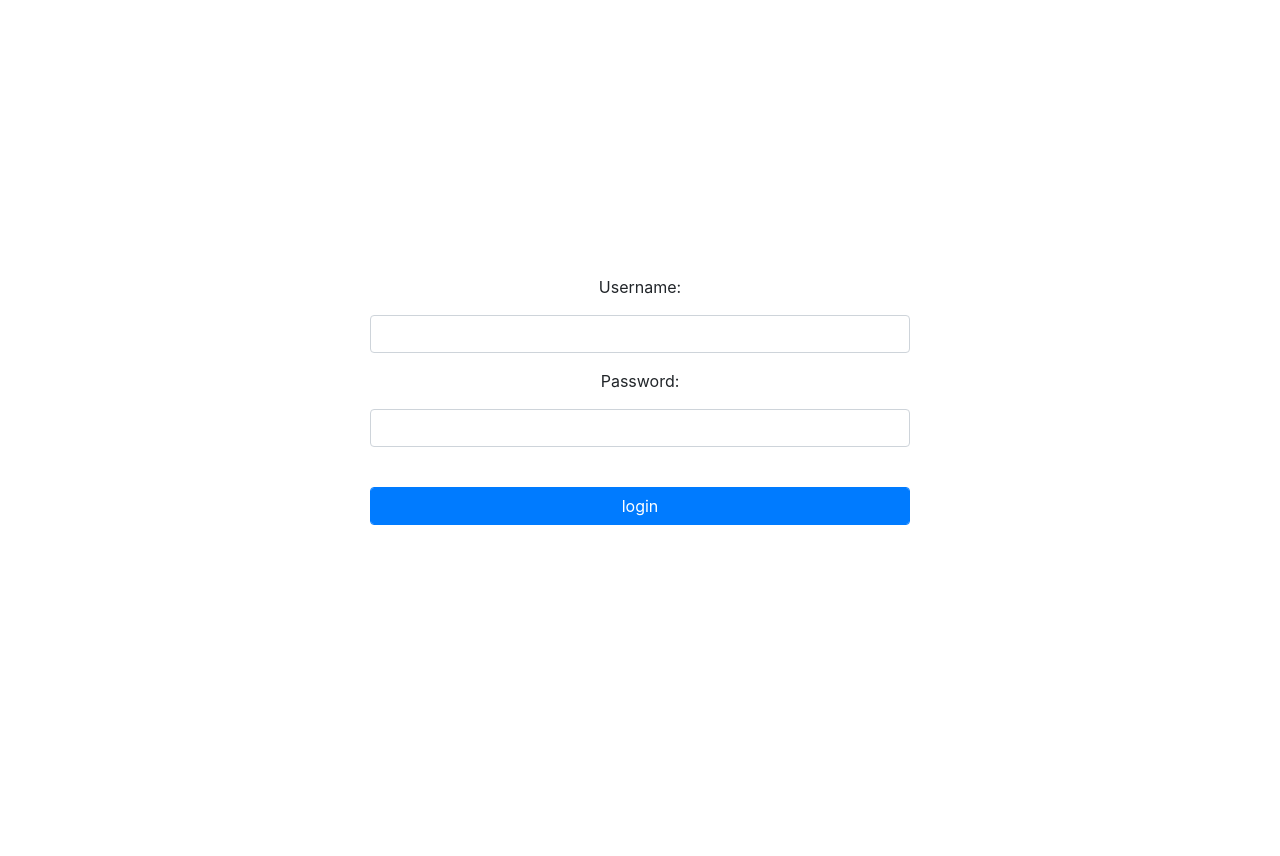
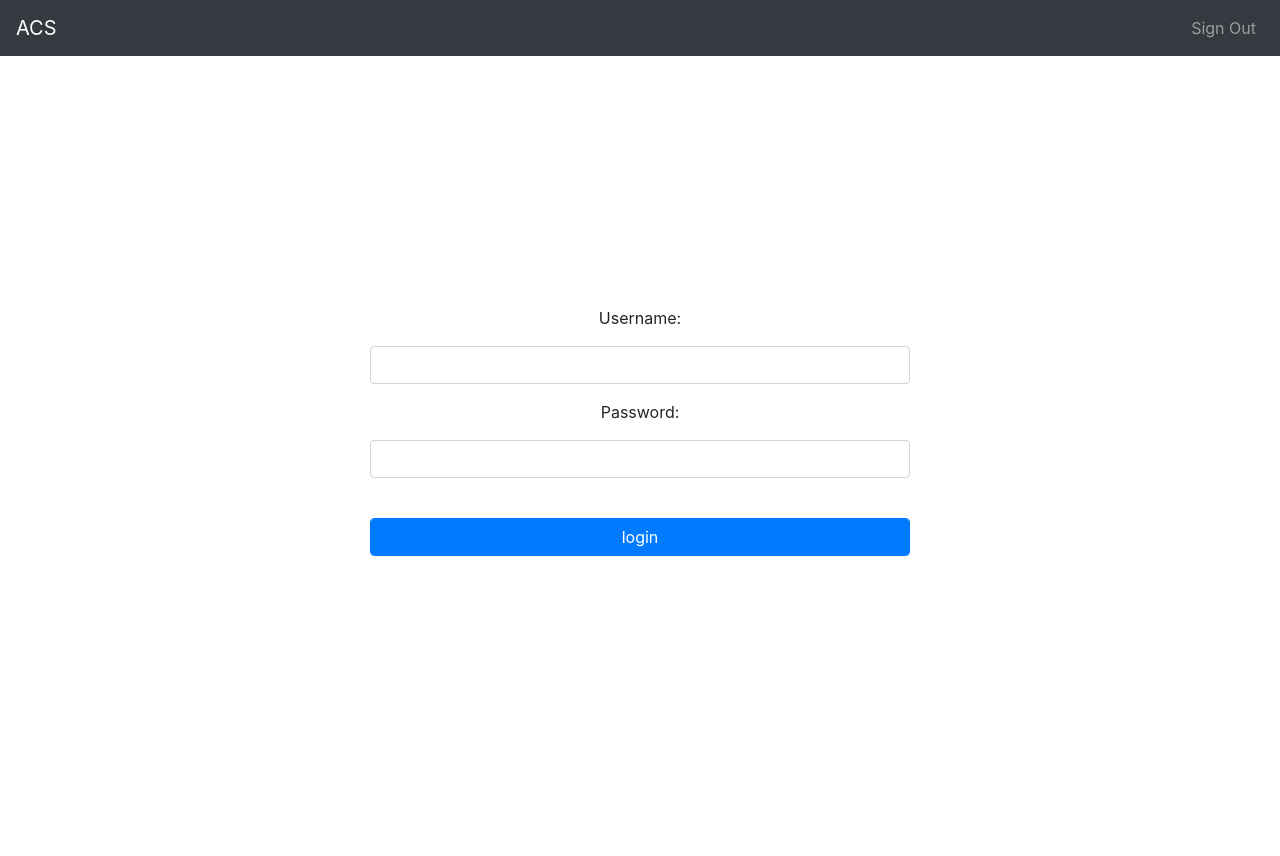
Before and after one commit to smasson288/ACS, a Django app: page /login/ in a window 1280 px wide. Before the commit the page ends 525 px from the top, so only its background shows below. Run offline with Django 3.2, Linux system fonts and the light colour scheme; some libraries are stand-ins or nearby versions.

Commit message:
fixed center screen problem

```diff
--- a/ACS/checklist/templates/login.html
+++ b/ACS/checklist/templates/login.html
@@ -9,8 +9,11 @@
     <script src="https://cdnjs.cloudflare.com/ajax/libs/popper.js/1.14.7/umd/popper.min.js"></script>
     <script src="https://maxcdn.bootstrapcdn.com/bootstrap/4.3.1/js/bootstrap.min.js"></script>
     <style>
-        body,html{
-            height:100%;
+        .vertical-center {
+            min-height: 100%;
+            min-height: 100vh;
+            display: flex;
+            align-items: center;
         }
     </style>
     <script type="text/javascript">
@@ -20,18 +23,18 @@
     </script>
 </head>
 <body>
-    <div class="container h-100">
+    <nav class="navbar navbar-expand-sm justify-content-between bg-dark navbar-dark sticky-top">
+        <a class="navbar-brand" href="{% url 'checklist:index' %}">ACS</a>
+        <ul class="navbar-nav">
+            <li class="nav-item">
+                <a class="nav-link" href="#">Sign Out</a>
+            </li>
+        </ul>
+    </nav>
+    <div class="vertical-center">
+    <div class="container">
       <div class="row h-100 justify-content-center align-items-center text-center">
         <div class="col-6">
-            {% if messages %}
-                <p>
-                    <ul class="messages">
-                        {% for message in messages %}
-                            Warning: {{ message }}
-                        {% endfor %}
-                    </ul>
-                </p>
-            {% endif %}
             <form action="/login/" method="post">
                 {% csrf_token %}
                 {{ form.non_field_errors }}
@@ -51,8 +54,17 @@
                 <br/>
                 <input type="submit" value="login" class="btn btn-primary">
             </form>
+            {% if messages %}
+                <h5>
+                    {% for message in messages %}
+                        {{ message }}
+                    {% endfor %}
+                </h5>
+            {% endif %}
+            <div style="height: 50px"></div>
         </div>
       </div>
     </div>
+    </div>
 </body>
 </html>
```
Also changed, not shown: ACS/checklist/templates/index.html (+8 -3 lines), ACS/checklist/templates/staffCreateAccount.html (+17 -3 lines), ACS/checklist/templates/studentCreateAccount.html (+17 -3 lines).
